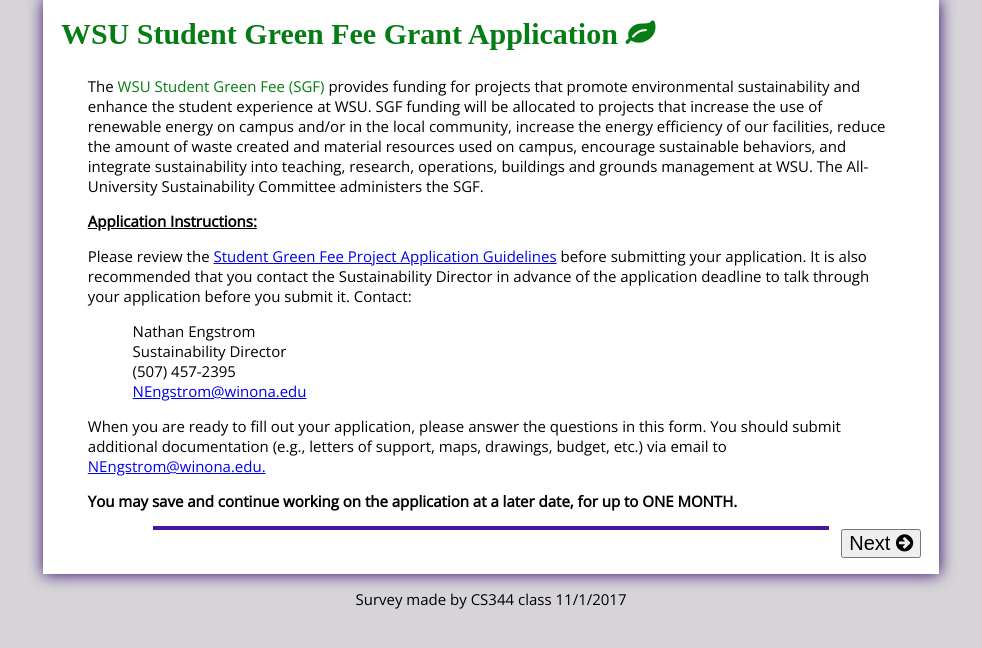
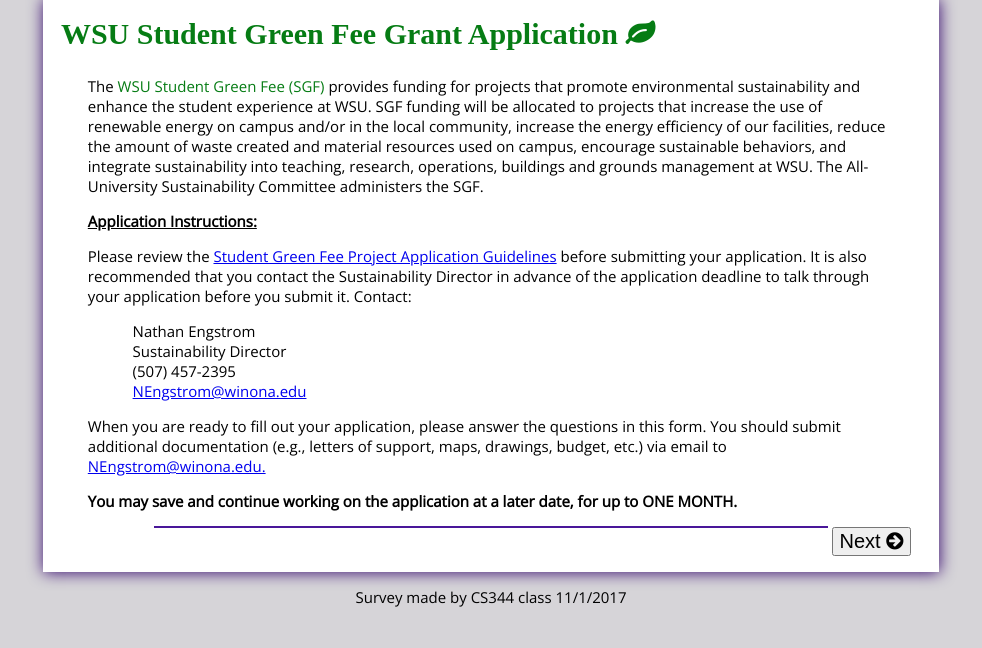
Before and after one commit to chadroemer/Option-2, a PHP site: page / in a window 1280 px wide. Shown: the part 124-772 px from the top of the page, without its empty margins (149-1131 px from the left). Run offline with PHP 8.4, Linux system fonts and the light colour scheme.

Commit message:
Added minor content. Most to css

```diff
--- a/option2.css
+++ b/option2.css
@@ -11,6 +11,7 @@
 
 button{
 	font-size: 20px;
+	position: absolute;
 }
 
 span{
@@ -21,6 +22,7 @@
 	float: right;
 	padding-right: 2%;
 	margin-top: -5%;
+	margin-right: 10%;
 }
 
 #header{
@@ -60,7 +62,7 @@
 
 #introHr{
 	width: 75%;
-	border: 2px solid #491799;
+	border: 1.5px solid #491799;
 }
 
 #credit{
```
